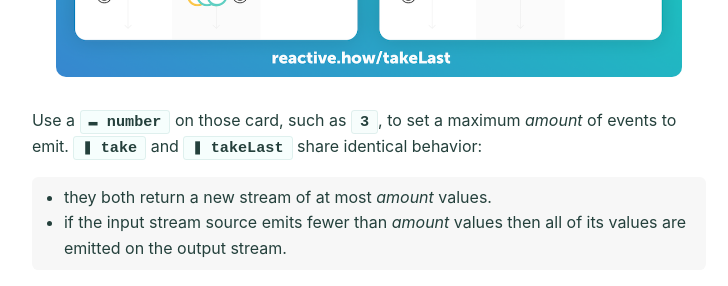
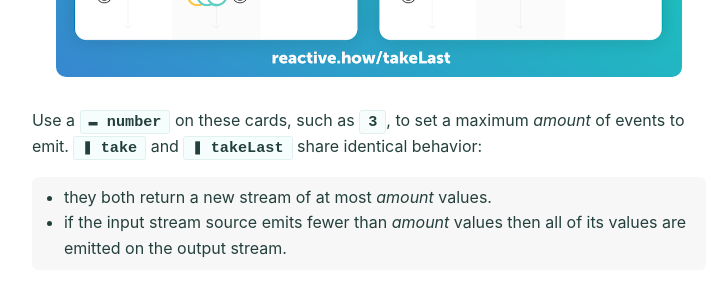
Before and after one commit to cedricss/reactive.how, a Jekyll site: the page built from takeLast.md, in a window 1280 px wide and 900 px high, scrolled down 588 px. Shown: the part 150-436 px from the top of the window, without its empty margins (271-999 px from the left). Built offline with Jekyll 4.4.1, drawn with Linux system fonts in a browser that asks for light colours.

Commit message:
Fix typo in Episode 31 - takeLast

```diff
--- a/takeLast.md
+++ b/takeLast.md
@@ -12,7 +12,7 @@ This Monday I drew a new card: `❚ takeLast`. Let's compare it with [`❚ take`
 
 > ![](/img/takeLast/takeLast-take.png)
 
-Use a `▬ number` on those card, such as `3`, to set a maximum _amount_ of events to emit. `❚ take` and `❚ takeLast` share identical behavior:
+Use a `▬ number` on these cards, such as `3`, to set a maximum _amount_ of events to emit. `❚ take` and `❚ takeLast` share identical behavior:
 
 - they both return a new stream of at most _amount_ values.
 - if the input stream source emits fewer than _amount_ values then all of its values are emitted on the output stream.
```
